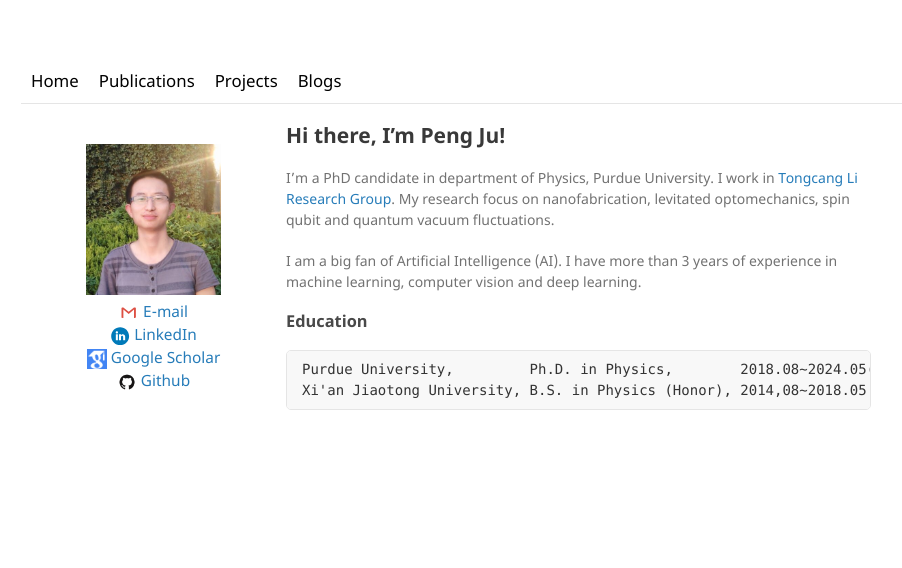
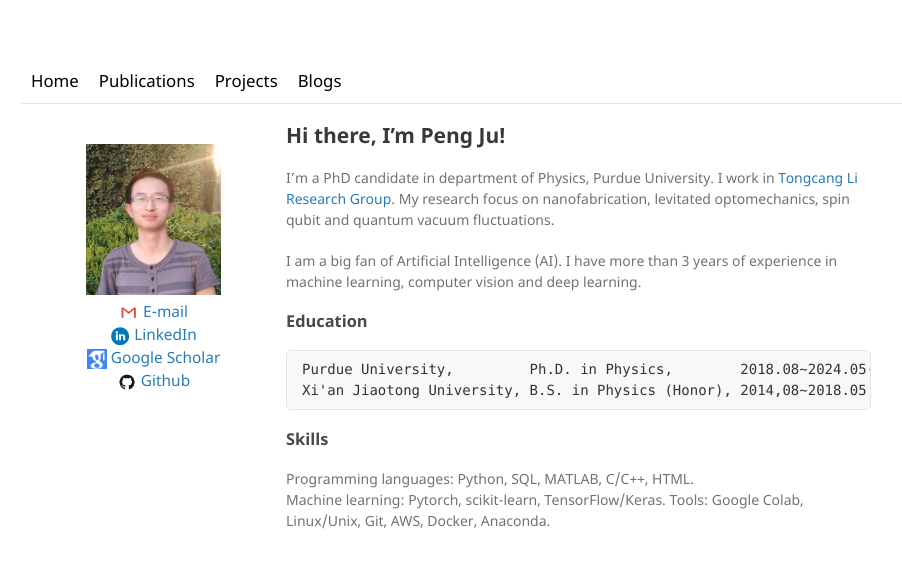
Before and after one commit to peng-ju/peng-ju.github.io, a Jekyll site: the page built from index.md, in a window 1280 px wide. Shown: the top 568 px of the page, without its empty margins (119-1021 px from the left). Built offline with Jekyll 4.4.1, drawn with Linux system fonts in a browser that asks for light colours.

Commit message:
Update index.md

```diff
--- a/index.md
+++ b/index.md
@@ -13,3 +13,9 @@ I am a big fan of Artificial Intelligence (AI). I have more than 3 years of expe
 Purdue University,         Ph.D. in Physics,        2018.08~2024.05(expected).
 Xi'an Jiaotong University, B.S. in Physics (Honor), 2014,08~2018.05.
 </pre>
+
+### Skills
+
+Programming languages: Python, SQL, MATLAB, C/C++, HTML.
+Machine learning: Pytorch, scikit-learn, TensorFlow/Keras.
+Tools: Google Colab, Linux/Unix, Git, AWS, Docker, Anaconda.
```
